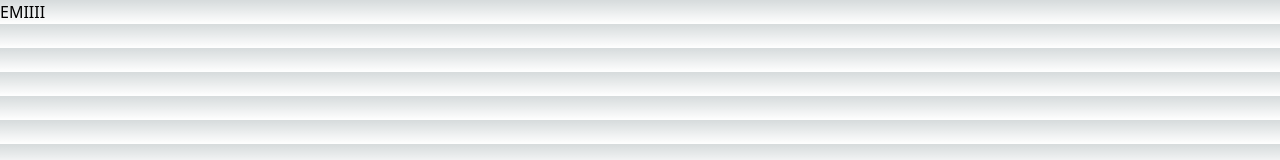
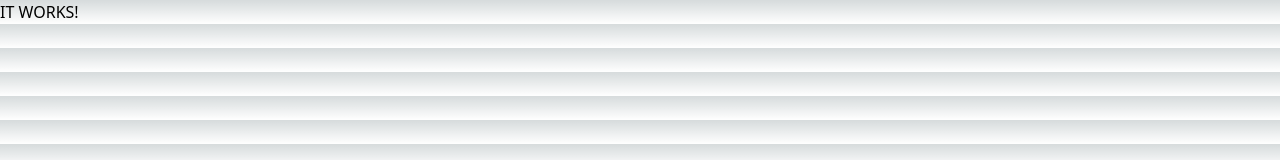
Before and after one commit to GrizoskiN/quality, a Next.js app: page / in a window 1280 px wide. Shown: the top 160 px of the page. Built offline with nearby package versions, Linux system fonts and the light colour scheme.

Commit message:
Update index.js
to check if it works

```diff
--- a/src/pages/index.js
+++ b/src/pages/index.js
@@ -6,7 +6,7 @@ const inter = Inter({ subsets: ['latin'] })
 export default function Home() {
   return (
     <main>
-      <h1>EMIIII</h1>
+      <h1>IT WORKS!</h1>
     </main>
   )
 }
```
